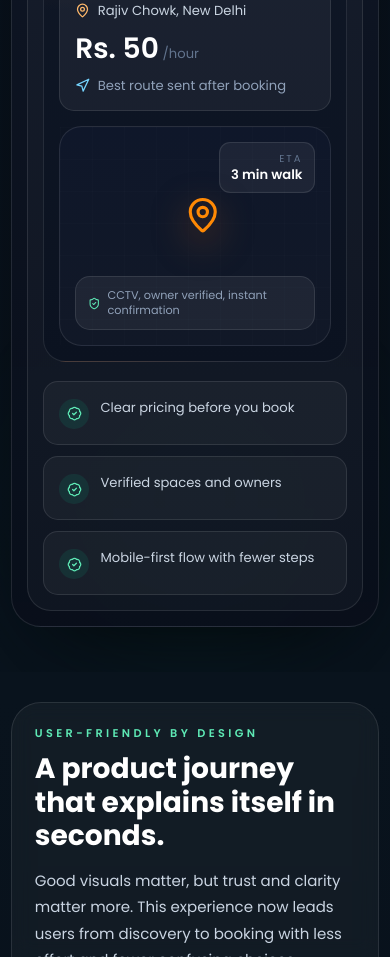
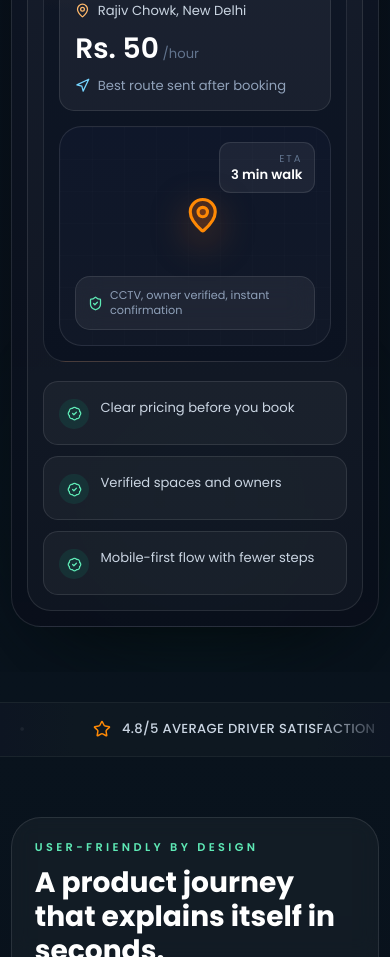
Before and after one commit to Gurusharan-Singh2/SahiSpot, a React (Vite) app: page / in a window 390 px wide. Shown: the part 1840-2797 px from the top of the page. Built offline with nearby package versions, Linux system fonts and the light colour scheme; no server answers.

Commit message:
final done

```diff
--- a/src/components/Hero.jsx
+++ b/src/components/Hero.jsx
@@ -1,4 +1,5 @@
-import { motion } from "framer-motion";
+import { motion, AnimatePresence, useMotionValue, useTransform } from "framer-motion";
+import { useState, useEffect } from "react";
 import {
   ArrowRight,
   BadgeCheck,
@@ -39,8 +40,40 @@ const actions = [
   { icon: CreditCard, label: "Pay", description: "Complete payment in one flow" },
 ];
 
+const LiveBookings = [
+  { name: "Rahul S.", location: "Rajiv Chowk", time: "Just now", amount: "₹50" },
+  { name: "Sneha P.", location: "Andheri West", time: "2m ago", amount: "₹40" },
+  { name: "Vikram K.", location: "Connaught Place", time: "5m ago", amount: "₹60" },
+  { name: "Ananya M.", location: "Bandra Kurla", time: "12m ago", amount: "₹80" },
+];
+
 const Hero = () => {
   const navigate = useNavigate();
+  const [activeNotification, setActiveNotification] = useState(0);
+
+  // 3D Tilt effect values
+  const x = useMotionValue(0);
+  const y = useMotionValue(0);
+  const rotateX = useTransform(y, [-100, 100], [10, -10]);
+  const rotateY = useTransform(x, [-100, 100], [-10, 10]);
+
+  useEffect(() => {
+    const interval = setInterval(() => {
+      setActiveNotification((prev) => (prev + 1) % LiveBookings.length);
+    }, 4500);
+    return () => clearInterval(interval);
+  }, []);
+
+  function handleMouse(event) {
+    const rect = event.currentTarget.getBoundingClientRect();
+    x.set(event.clientX - rect.left - rect.width / 2);
+    y.set(event.clientY - rect.top - rect.height / 2);
+  }
+
+  function handleMouseLeave() {
+    x.set(0);
+    y.set(0);
+  }
 
   return (
     <section className="relative overflow-hidden px-3 pb-12 pt-8 sm:px-5 sm:pb-16 sm:pt-10 lg:px-6 xl:px-8">
@@ -49,6 +82,33 @@ const Hero = () => {
         <div className="absolute left-[8%] top-6 h-48 w-48 rounded-full bg-orange-500/16 blur-3xl" />
         <div className="absolute right-[6%] top-20 h-56 w-56 rounded-full bg-cyan-400/10 blur-3xl" />
         <div className="absolute bottom-10 left-1/2 h-72 w-72 -translate-x-1/2 rounded-full bg-emerald-400/8 blur-3xl" />
+
+        {/* Live Floating Booking Toast */}
+        <div className="absolute left-6 lg:left-12 top-[15%] z-20 hidden md:block">
+          <AnimatePresence mode="wait">
+            <motion.div
+              key={activeNotification}
+              initial={{ opacity: 0, x: -50, scale: 0.9 }}
+              animate={{ opacity: 1, x: 0, scale: 1 }}
+              exit={{ opacity: 0, y: -20, scale: 0.9 }}
+              transition={{ type: "spring", stiffness: 400, damping: 25 }}
+              className="flex items-center gap-4 rounded-2xl border border-white/10 bg-white/5 p-3 pr-6 shadow-[0_10px_40px_-10px_rgba(249,115,22,0.3)] backdrop-blur-md"
+            >
+              <div className="relative flex h-10 w-10 shrink-0 items-center justify-center rounded-full bg-orange-500/20">
+                <div className="absolute inset-0 rounded-full animate-ping bg-orange-500/40 opacity-75" />
+                <CarFront className="h-5 w-5 text-orange-400" />
+              </div>
+              <div>
+                <p className="text-sm font-semibold text-white">
+                  {LiveBookings[activeNotification].name} <span className="font-normal text-slate-400">booked</span> {LiveBookings[activeNotification].location}
+                </p>
+                <div className="flex items-center gap-2 mt-1 text-xs text-emerald-400 font-medium">
+                  <BadgeCheck size={12} /> Paid {LiveBookings[activeNotification].amount} • {LiveBookings[activeNotification].time}
+                </div>
+              </div>
+            </motion.div>
+          </AnimatePresence>
+        </div>
       </div>
 
       <div className="relative mx-auto grid max-w-[90rem] items-start gap-10 lg:grid-cols-[1.05fr_0.95fr]">
@@ -135,12 +195,24 @@ const Hero = () => {
           initial={{ opacity: 0, x: 30 }}
           animate={{ opacity: 1, x: 0 }}
           transition={{ duration: 0.55, delay: 0.12 }}
-          className="relative"
+          className="relative lg:mt-10"
+          style={{ perspective: 1200 }}
         >
           <div className="absolute -left-6 top-10 h-28 w-28 rounded-full bg-orange-500/15 blur-3xl" />
-          <div className="rounded-[2rem] border border-white/10 bg-[linear-gradient(180deg,rgba(17,24,39,0.96),rgba(9,14,26,0.88))] p-4 shadow-[0_30px_90px_-35px_rgba(0,0,0,0.95)] sm:p-5">
-            <div className="rounded-[1.6rem] border border-white/10 bg-white/[0.03] p-4 sm:p-5">
-              <div className="flex flex-col gap-4 sm:flex-row sm:items-start sm:justify-between">
+          <motion.div
+            onMouseMove={handleMouse}
+            onMouseLeave={handleMouseLeave}
+            style={{ rotateX, rotateY }}
+            className="relative z-10 rounded-[2rem] border border-white/10 bg-[linear-gradient(180deg,rgba(17,24,39,0.96),rgba(9,14,26,0.88))] p-4 shadow-[0_30px_90px_-35px_rgba(0,0,0,0.95)] sm:p-5 transition-[box-shadow] duration-500 hover:shadow-[0_45px_100px_-35px_rgba(249,115,22,0.4)]"
+          >
+            <div className="rounded-[1.6rem] border border-white/10 bg-white/[0.03] p-4 sm:p-5 relative overflow-hidden">
+              {/* Animated Light Sweep overlay inside the card */}
+              <motion.div
+                 animate={{ x: ["-100%", "200%"] }}
+                 transition={{ repeat: Infinity, duration: 3, ease: "linear", repeatDelay: 5 }}
+                 className="absolute inset-0 z-0 w-1/2 bg-gradient-to-r from-transparent via-white/[0.06] to-transparent -skew-x-12"
+              />
+              <div className="relative z-10 flex flex-col gap-4 sm:flex-row sm:items-start sm:justify-between">
                 <div>
                   <p className="text-xs uppercase tracking-[0.28em] text-emerald-300">
                     Today&apos;s best nearby option
@@ -153,12 +225,12 @@ const Hero = () => {
                     Verified location
                   </div>
                 </div>
-                <div className="w-fit rounded-full bg-emerald-400/15 px-3 py-1 text-xs font-semibold text-emerald-300">
+                <div className="w-fit rounded-full bg-emerald-400/15 px-3 py-1 text-xs font-semibold text-emerald-300 animate-pulse">
                   26 slots open
                 </div>
               </div>
 
-              <div className="mt-5 overflow-hidden rounded-[1.5rem] border border-white/10 bg-[radial-gradient(circle_at_top_left,_rgba(249,115,22,0.18),transparent_32%),linear-gradient(180deg,#101827_0%,#0b1220_100%)] p-4">
+              <div className="relative z-10 mt-5 overflow-hidden rounded-[1.5rem] border border-white/10 bg-[radial-gradient(circle_at_top_left,_rgba(249,115,22,0.18),transparent_32%),linear-gradient(180deg,#101827_0%,#0b1220_100%)] p-4">
                 <div className="grid gap-4 lg:grid-cols-[1fr_auto]">
                   <div className="space-y-3">
                     <div className="rounded-2xl border border-white/10 bg-white/[0.05] p-4">
@@ -168,9 +240,9 @@ const Hero = () => {
                         2 minutes from your destination with CCTV, lighting, and easy exit.
                       </p>
                     </div>
-                    <div className="rounded-2xl border border-white/10 bg-white/[0.05] p-4">
+                    <div className="rounded-2xl border border-white/10 bg-white/[0.05] p-4 group">
                       <div className="flex items-center gap-2 text-sm text-slate-300">
-                        <MapPin className="h-4 w-4 text-orange-300" />
+                        <MapPin className="h-4 w-4 text-orange-300 transition-transform group-hover:scale-125" />
                         Rajiv Chowk, New Delhi
                       </div>
                       <p className="mt-3 text-3xl font-semibold text-white">
@@ -184,22 +256,30 @@ const Hero = () => {
                     </div>
                   </div>
 
-                  <div className="relative min-h-[220px] w-full rounded-[1.5rem] border border-white/10 bg-[linear-gradient(180deg,#0f172a_0%,#111827_100%)] p-4 sm:min-h-[250px] lg:w-[220px]">
+                  <div className="relative min-h-[220px] w-full rounded-[1.5rem] border border-white/10 bg-[linear-gradient(180deg,#0f172a_0%,#111827_100%)] p-4 sm:min-h-[250px] lg:w-[220px] overflow-hidden">
                     <div className="absolute inset-0 bg-[linear-gradient(rgba(255,255,255,0.04)_1px,transparent_1px),linear-gradient(90deg,rgba(255,255,255,0.04)_1px,transparent_1px)] bg-[size:32px_32px] opacity-30" />
+
+                    {/* Animated "radar" glow matching the pin */}
+                    <div className="absolute left-1/2 top-1/2 -translate-x-1/2 -translate-y-1/2 z-0">
+                       <div className="w-16 h-16 bg-orange-500/20 rounded-full animate-ping" />
+                    </div>
+
                     <motion.div
                       animate={{ y: [0, -10, 0] }}
                       transition={{ duration: 2.8, repeat: Infinity, ease: "easeInOut" }}
                       className="absolute left-[46%] top-[36%] z-10"
                     >
-                      <MapPin className="h-10 w-10 text-orange-400 drop-shadow-[0_12px_18px_rgba(249,115,22,0.5)]" />
+                      <MapPin className="h-10 w-10 text-orange-400 drop-shadow-[0_12px_18px_rgba(249,115,22,0.5)] fill-orange-500/20" />
                     </motion.div>
+
                     <div className="absolute right-4 top-4 rounded-xl border border-white/10 bg-white/[0.06] px-3 py-2 text-right">
                       <p className="text-[10px] uppercase tracking-[0.2em] text-slate-500">ETA</p>
                       <p className="text-sm font-semibold text-white">3 min walk</p>
                     </div>
-                    <div className="absolute bottom-4 left-4 right-4 rounded-2xl border border-white/10 bg-white/[0.06] p-3">
+
+                    <div className="absolute bottom-4 left-4 right-4 rounded-2xl border border-white/10 bg-white/[0.06] p-3 backdrop-blur-md">
                       <div className="flex items-center gap-2 text-xs text-slate-400">
-                        <ShieldCheck className="h-4 w-4 text-emerald-300" />
+                        <ShieldCheck className="h-4 w-4 text-emerald-300 shrink-0" />
                         CCTV, owner verified, instant confirmation
                       </div>
                     </div>
@@ -207,9 +287,9 @@ const Hero = () => {
                 </div>
               </div>
 
-              <div className="mt-5 grid gap-3 sm:grid-cols-3">
+              <div className="relative z-10 mt-5 grid gap-3 sm:grid-cols-3">
                 {trustPoints.map((point) => (
-                  <div key={point} className="rounded-2xl border border-white/10 bg-white/[0.04] p-4">
+                  <div key={point} className="rounded-2xl border border-white/10 bg-white/[0.04] p-4 transition-colors hover:bg-white/[0.08]">
                     <div className="flex items-start gap-3">
                       <div className="mt-0.5 flex h-8 w-8 shrink-0 items-center justify-center rounded-full bg-emerald-400/10">
                         <BadgeCheck className="h-4 w-4 text-emerald-300" />
@@ -220,7 +300,7 @@ const Hero = () => {
                 ))}
               </div>
             </div>
-          </div>
+          </motion.div>
         </motion.div>
       </div>
     </section>
--- /dev/null
+++ b/src/components/InfiniteMarquee.jsx
@@ -0,0 +1,49 @@
+import React from 'react';
+import { motion } from 'framer-motion';
+import { Star, ShieldCheck, Zap, HandHeart } from 'lucide-react';
+
+const messages = [
+  { icon: ShieldCheck, text: "100% Secure & Verified Parking Slots" },
+  { icon: Zap, text: "Instant Booking & Confirmation" },
+  { icon: Star, text: "4.8/5 Average Driver Satisfaction" },
+  { icon: HandHeart, text: "Transparent Pricing, No Hidden Fees" },
+];
+
+const InfiniteMarquee = () => {
+  // We duplicate the array to create a seamless loop
+  const items = [...messages, ...messages, ...messages, ...messages];
+
+  return (
+    <div className="relative flex w-full overflow-hidden bg-white/[0.02] border-y border-white/5 py-4 my-8">
+      <div className="absolute left-0 top-0 z-10 h-full w-20 bg-gradient-to-r from-[#0d1522] to-transparent" />
+
+      <motion.div
+        initial={{ x: 0 }}
+        animate={{ x: "-50%" }}
+        transition={{
+          duration: 30,
+          ease: "linear",
+          repeat: Infinity,
+        }}
+        className="flex shrink-0 items-center gap-12 px-6"
+      >
+        {items.map((item, idx) => {
+          const Icon = item.icon;
+          return (
+            <div key={idx} className="flex items-center gap-3 shrink-0">
+              <Icon size={18} className="text-orange-400" />
+              <span className="text-sm font-medium text-slate-300 tracking-wide uppercase">
+                {item.text}
+              </span>
+              <span className="text-white/20 mx-6">•</span>
+            </div>
+          );
+        })}
+      </motion.div>
+
+      <div className="absolute right-0 top-0 z-10 h-full w-20 bg-gradient-to-l from-[#0d1522] to-transparent" />
+    </div>
+  );
+};
+
+export default InfiniteMarquee;
--- a/src/pages/home.jsx
+++ b/src/pages/home.jsx
@@ -1,11 +1,13 @@
 import Hero from '@/components/Hero'
+import InfiniteMarquee from '@/components/InfiniteMarquee'
 import Working from '@/components/Working'
 import React from 'react'
 
 const HomePage = () => {
   return (
-    <div className="min-h-screen bg-[radial-gradient(circle_at_top,_rgba(249,115,22,0.12),transparent_18%),linear-gradient(180deg,#08111f_0%,#09131d_45%,#030712_100%)]">
+    <div className="min-h-screen overflow-hidden bg-[radial-gradient(circle_at_top,_rgba(249,115,22,0.12),transparent_18%),linear-gradient(180deg,#08111f_0%,#09131d_45%,#030712_100%)]">
       <Hero/>
+      <InfiniteMarquee />
       <Working/>
     </div>
   )
```
